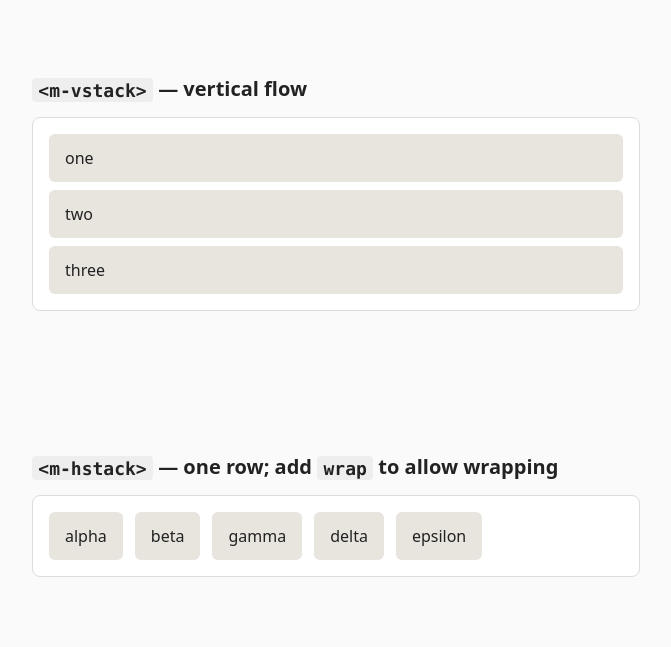
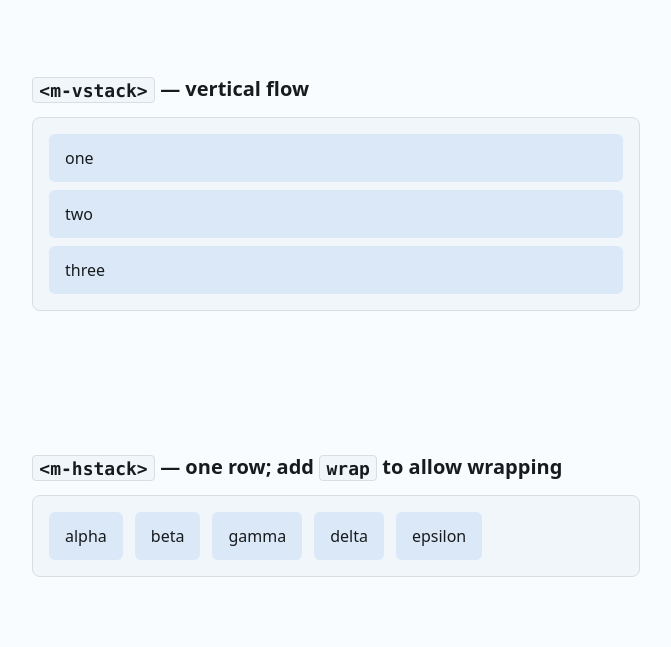
Before and after one commit to akonwi/mica, a plain HTML site: page index.html in a window 1280 px wide. Shown: the part 153-800 px from the top of the page, without its empty margins (304-975 px from the left). Drawn offline with Linux system fonts and the light colour scheme.

Commit message:
ROADMAP.md; phase 2: OKLCH color roles, light-dark() theming, two-knob accent

```diff
--- a/index.html
+++ b/index.html
@@ -7,27 +7,28 @@
   <link rel="stylesheet" href="mica.css" />
   <style>
     /* Demo-only styles. Deliberately unlayered: user CSS always wins. */
-    /* typography, margins, rhythm now come from mica's preset */
-    body {
-      background: #fafafa;
-      color: #222;
-    }
+    /* typography, margins, rhythm, page colors all come from mica.
+       demo styles below use only semantic roles — so dark mode is free. */
     header, section { padding-block: var(--space-xl); }
     h1 { font-size: 2rem; }
     h2 { font-size: 1.25rem; }
-    code { background: #eee; padding: 0.1em 0.35em; border-radius: 4px; font-size: 0.9em; }
+    code {
+      background: var(--color-surface-raised);
+      border: 1px solid var(--color-border);
+      padding: 0.1em 0.35em; border-radius: 4px; font-size: 0.9em;
+    }
     .card {
-      background: #fff;
-      border: 1px solid #ddd;
+      background: var(--color-surface-raised);
+      border: 1px solid var(--color-border);
       border-radius: 8px;
     }
     .swatch {
-      background: #e8e4de;
+      background: color-mix(in oklch, var(--color-accent) 14%, var(--color-surface));
       border-radius: 6px;
       padding: var(--space-sm) var(--space-md);
     }
     .tall { min-block-size: 6rem; display: grid; place-items: center; }
-    footer { padding-block: var(--space-2xl); color: #777; }
+    footer { padding-block: var(--space-2xl); color: var(--color-text-muted); }
   </style>
 </head>
 <body>
@@ -76,7 +77,7 @@
       <m-vstack gap="md">
         <h2><code>&lt;m-zstack&gt;</code> — layering; paint order is DOM order</h2>
         <m-zstack style="min-block-size: 10rem">
-          <div style="background: linear-gradient(135deg, #d8d2c8, #b8b0a2); border-radius: 8px"></div>
+          <div style="background: linear-gradient(135deg, color-mix(in oklch, var(--color-accent) 25%, var(--color-surface)), var(--color-accent)); border-radius: 8px"></div>
           <p style="place-self: center">centered layer</p>
           <p class="swatch" style="place-self: start end; margin: var(--space-sm)">badge</p>
         </m-zstack>
--- a/mica.css
+++ b/mica.css
@@ -30,7 +30,46 @@
 
     --focus-ring-width: 2px;
     --focus-ring-offset: 2px;
-    --focus-ring-color: currentColor;
+    --focus-ring-color: var(--color-accent);
+
+    /* -------------------------------------------------------------- *
+     * Color. Two knobs — change the theme by changing the knobs:
+     *   --hue: the accent hue (OKLCH degrees)
+     *   --chroma: accent intensity
+     * Neutrals are faintly tinted toward the accent hue.
+     * Components only ever use semantic roles, never raw values.
+     * -------------------------------------------------------------- */
+    color-scheme: light dark;
+
+    --hue: 250;
+    --chroma: 0.13;
+    --neutral-chroma: 0.008;
+
+    /* semantic roles */
+    --color-surface: light-dark(
+      oklch(99% var(--neutral-chroma) var(--hue)),
+      oklch(19% var(--neutral-chroma) var(--hue)));
+    --color-surface-raised: light-dark(
+      oklch(97% var(--neutral-chroma) var(--hue)),
+      oklch(24% var(--neutral-chroma) var(--hue)));
+    --color-text: light-dark(
+      oklch(22% var(--neutral-chroma) var(--hue)),
+      oklch(93% var(--neutral-chroma) var(--hue)));
+    --color-text-muted: light-dark(
+      oklch(50% var(--neutral-chroma) var(--hue)),
+      oklch(72% var(--neutral-chroma) var(--hue)));
+    --color-border: light-dark(
+      oklch(90% var(--neutral-chroma) var(--hue)),
+      oklch(33% var(--neutral-chroma) var(--hue)));
+    --color-border-strong: light-dark(
+      oklch(78% var(--neutral-chroma) var(--hue)),
+      oklch(45% var(--neutral-chroma) var(--hue)));
+    --color-accent: light-dark(
+      oklch(52% var(--chroma) var(--hue)),
+      oklch(72% var(--chroma) var(--hue)));
+    --color-on-accent: light-dark(
+      oklch(99% 0.01 var(--hue)),
+      oklch(18% 0.02 var(--hue)));
   }
 }
 
@@ -56,6 +95,8 @@
     min-block-size: 100svh;
     font-family: var(--font-body);
     line-height: var(--line-height);
+    background: var(--color-surface);
+    color: var(--color-text);
   }
 
   /* Vertical rhythm: flow content spaces itself; last child never
```
Also changed, not shown: ROADMAP.md (added, +63 -0 lines).
